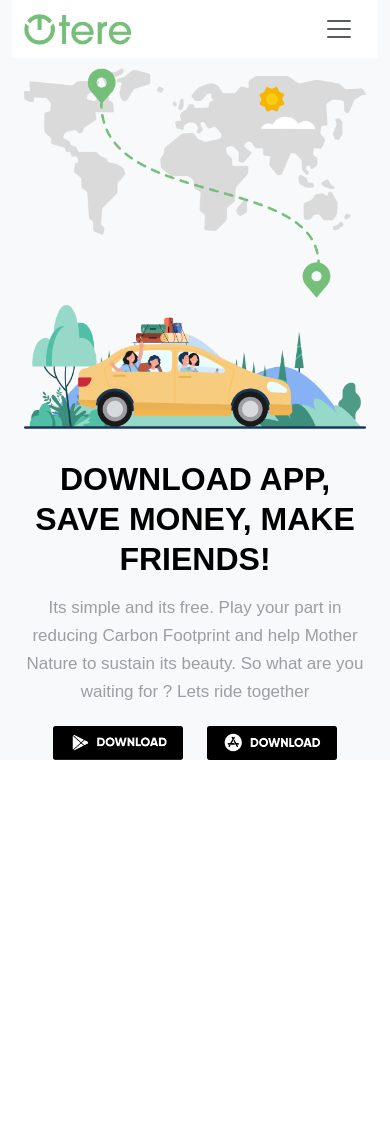
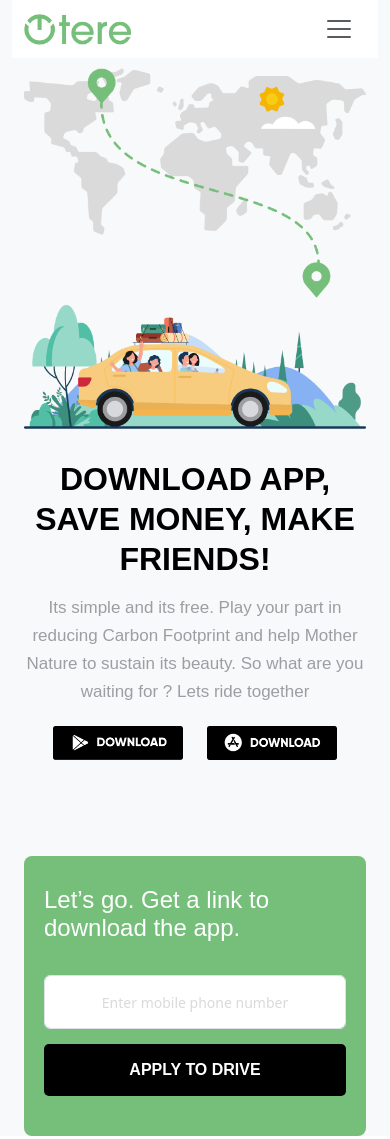
Before and after one commit to Tahir-Yousafzai/Tere_web_Clone, a plain HTML site: page index.html in a window 390 px wide. Before the commit the page ends 844 px from the top, so only its background shows below. Drawn offline with nearby package versions, Linux system fonts and the light colour scheme.

Commit message:
Yaha tak second section hogaya hai

```diff
--- a/index.html
+++ b/index.html
@@ -48,8 +48,9 @@
 
     <!--Yaha sey Banner Start howa hai-->
 
-    <div class="container">
+    <div class="container mb-5">
       <div class="row banner">
+
         <div class="col-12 col-lg-6 col-md-6 col-sm-6">
           <div class="banner-left">
             <div class="banner-content">
@@ -57,7 +58,8 @@
                 DOWNLOAD APP, SAVE MONEY, MAKE FRIENDS!
               </h1>
               <p class="banner-para-1">
-                Its simple and its free. Play your part in reducing Carbon Footprint and help Mother Nature to sustain its
+                Its simple and its free. Play your part in reducing Carbon Footprint and help Mother Nature to sustain
+                its
                 beauty. So what are you waiting for ?
                 Lets ride together
               </p>
@@ -73,8 +75,49 @@
             <img width="100%" src="Images/banner-slide.png" alt="">
           </div>
         </div>
+
       </div>
     </div>
+
+    <!--Yaha pea Banner End howa hai-->
+
+    <div class="container pt-5 mb-5">
+      <div class="connect">
+        <div class="row justify-content-around">
+
+          <div class="col-12 col-lg-3 col-md-4 col-sm-12">
+            <h2 class="connect-h2">
+              Let’s go. Get a link
+              to download the app.
+            </h2>
+
+          </div>
+          <div class="col-12 col-lg-5 col-md-5 col-sm-12">
+            <div class="input-group">
+              <input type="text" class="form-control email-input" placeholder="Enter mobile phone number"
+                aria-label="Recipient's username" aria-describedby="button-addon2">
+            </div>
+          </div>
+
+          <div class="col-12 col-lg-3 col-md-3 col-sm-12">
+            <div class="connect-btn-parent">
+              <button class="connect-btn1">APPLY TO DRIVE</button>
+            </div>
+          </div>
+
+        </div>
+      </div>
+    </div>
+
+
+
+
+
+
+
+
+
+
 
   </div>
 
--- a/style.css
+++ b/style.css
@@ -50,7 +50,7 @@
 
 
 .banner-content h1 {
-    font-family:sans-serif;
+    font-family: sans-serif;
     font-size: 48px;
     color: #000;
     margin-bottom: 15px;
@@ -73,7 +73,7 @@
 
 }
 
-.banner-left{
+.banner-left {
     /* padding: 20px; */
     height: 100%;
     display: flex;
@@ -81,32 +81,37 @@
     justify-content: end;
 }
 
-.banner-img-1{
+.banner-img-1 {
     display: flex;
     justify-content: center;
     padding-top: 10px;
 }
-@media only screen and (max-width: 1024px){
+
+@media only screen and (max-width: 1024px) {
     .banner-content h1 {
         font-size: 38px;
 
     }
 }
-@media only screen and (max-width: 768px){
+
+@media only screen and (max-width: 768px) {
     .banner-content h1 {
         font-size: 28px;
         line-height: 40px;
 
     }
-    .banner-para-1{
+
+    .banner-para-1 {
         font-size: 18px;
         margin-bottom: 20px;
     }
-    .banner-btn img{
+
+    .banner-btn img {
         width: 130px;
     }
 }
-@media only screen and (max-width: 485px){
+
+@media only screen and (max-width: 485px) {
     .banner-content h1 {
         font-size: 32px;
         line-height: 40px;
@@ -114,23 +119,28 @@
         margin-top: 30px;
 
     }
-    .banner-para-1{
+
+    .banner-para-1 {
         font-size: 17px;
         margin-bottom: 20px;
         text-align: center;
     }
-    .banner-btn img{
+
+    .banner-btn img {
         width: 130px;
     }
-    .banner-btn{
+
+    .banner-btn {
         display: flex;
         justify-content: center;
     }
-    .banner{
+
+    .banner {
         flex-direction: column-reverse;
     }
 }
-@media only screen and (max-width: 385px){
+
+@media only screen and (max-width: 385px) {
     .banner-content h1 {
         font-size: 28px;
         line-height: 40px;
@@ -138,23 +148,28 @@
         margin-top: 30px;
 
     }
-    .banner-para-1{
+
+    .banner-para-1 {
         font-size: 15px;
         margin-bottom: 20px;
         text-align: center;
     }
-    .banner-btn img{
+
+    .banner-btn img {
         width: 130px;
     }
-    .banner-btn{
+
+    .banner-btn {
         display: flex;
         justify-content: center;
     }
-    .banner{
+
+    .banner {
         flex-direction: column-reverse;
     }
 }
-@media only screen and (max-width: 320px){
+
+@media only screen and (max-width: 320px) {
     .banner-content h1 {
         font-size: 22px;
         line-height: 40px;
@@ -162,19 +177,155 @@
         margin-top: 30px;
 
     }
-    .banner-para-1{
+
+    .banner-para-1 {
         font-size: 16.5px;
         margin-bottom: 20px;
         text-align: center;
     }
-    .banner-btn img{
+
+    .banner-btn img {
         width: 130px;
     }
-    .banner-btn{
+
+    .banner-btn {
         display: flex;
         justify-content: center;
     }
-    .banner{
+
+    .banner {
         flex-direction: column-reverse;
     }
 }
+
+/*yaha tak navbar or banner ka kam howa hai full responsive k sath */
+
+
+/* yaha Sey second section ka code Start howa hai */
+
+.connect {
+    background-color: #75BF7A;
+    padding: 40px;
+    border-radius: 8px;
+    align-items: center;
+}
+
+.connect-h2 {
+    font-family: sans-serif;
+    color: #fff;
+    font-size: 24px;
+    font-weight: 600;
+    line-height: 28px;
+    letter-spacing: 0em;
+    text-align: left;
+
+}
+
+.input-group input {
+    padding: 20px 20px;
+    background-color: #fff;
+}
+
+.input-group input::placeholder {
+    color: #DADADA;
+}
+
+.connect-btn1 {
+    font-family: sans-serif;
+    background-color: #000;
+    color: #fff;
+    font-size: 20px;
+    font-weight: 700;
+    letter-spacing: 0em;
+    text-align: left;
+    padding: 17px 38px;
+    border: none;
+    border-radius: 5px;
+}
+
+@media only screen and (max-width: 1024px) {
+
+    .connect-h2 {
+        font-family: sans-serif;
+        color: #fff;
+        font-size: 21px;
+        font-weight: 500;
+
+    }
+
+    .input-group input {
+        padding: 12px 20px;
+    }
+
+    .connect-btn1 {
+        font-size: 15px;
+        font-weight: 600;
+        padding: 13px 25px;
+    }
+}
+
+@media only screen and (max-width: 768px) {
+
+    .connect-h2 {
+        font-family: sans-serif;
+        color: #fff;
+        font-size: 19px;
+        font-weight: 500;
+
+    }
+
+    .input-group input {
+        padding: 14px 15px;
+    }
+
+    .input-group input::placeholder {
+        color: #DADADA;
+        text-align: center;
+    }
+
+    .connect-btn1 {
+        font-size: 12px;
+        font-weight: 600;
+        padding: 18px;
+    }
+
+    .connect {
+        padding: 30px;
+    }
+}
+
+@media only screen and (max-width: 426px) {
+
+    .connect-h2 {
+        font-size: 24px;
+        font-weight: 500;
+    }
+
+    .input-group input {
+        padding: 14px 15px;
+        margin-top: 25px;
+    }
+
+    .input-group input::placeholder {
+        color: #DADADA;
+        text-align: center;
+        font-size: 14px;
+    }
+
+    .connect-btn1 {
+        font-size: 16px;
+        font-weight: 600;
+        padding: 14px;
+        margin-top: 15px;
+        margin-bottom: 10px;
+        width: 100%;
+        text-align: center;
+    }
+
+    .connect {
+        padding: 30px 20px 30px 20px;
+    }
+}
+
+
+/* yaha pea second section ka code coplete howa hai full responsive k sath */
```
